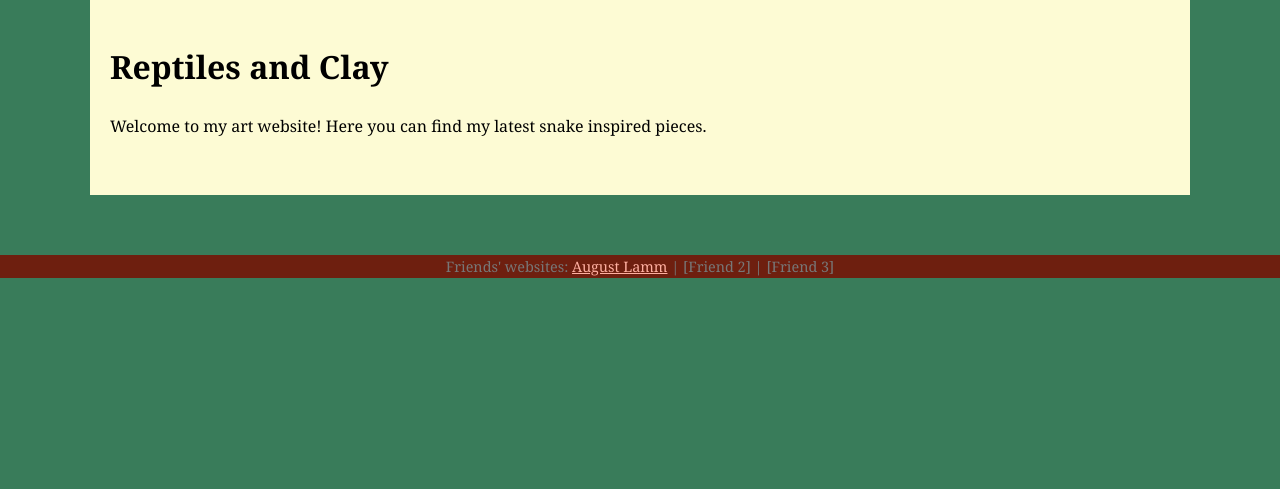
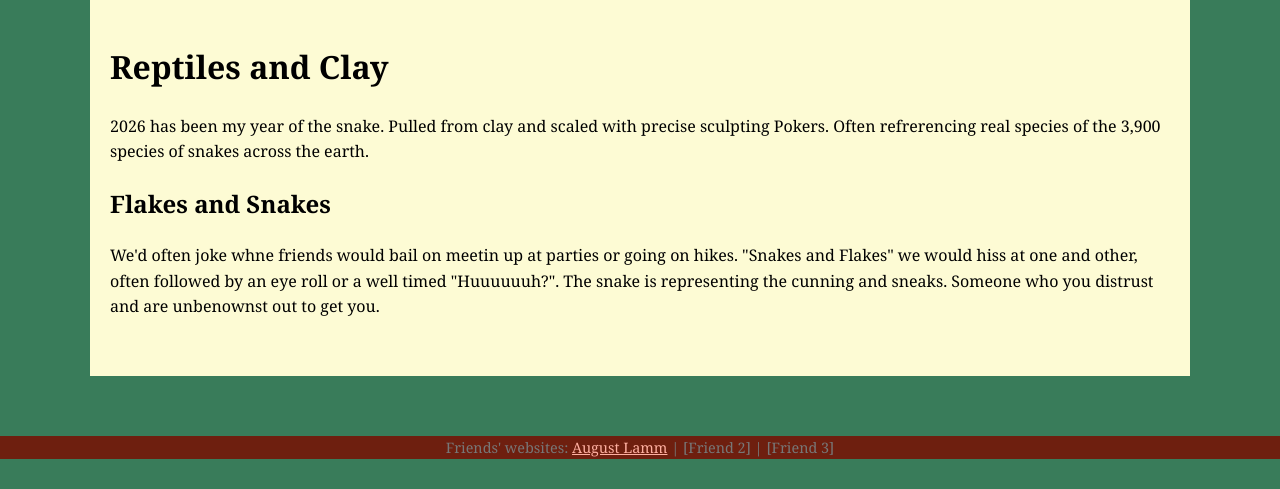
Before and after one commit to Harrisonwojtas/Website, a Jekyll site: the page built from snakes.html, in a window 1280 px wide. Shown: the part 981-1470 px from the top of the page. Built offline with Jekyll 4.4.1, drawn with Linux system fonts in a browser that asks for light colours; before the commit the page ends 1289 px from its top, so only the background shows below that.

Commit message:
Snake Text

```diff
--- a/snakes.html
+++ b/snakes.html
@@ -59,6 +59,15 @@ extra_css: |
 ---
 <h1>Reptiles and Clay</h1>
 <p>
-  Welcome to my art website! Here you can find my latest snake inspired pieces.
+  2026 has been my year of the snake. Pulled from clay and scaled with precise sculpting Pokers.
+  Often refrerencing real species of the 3,900 species of snakes across the earth.
+</p>
+
+<h2>Flakes and Snakes</h2>
+
+<p>
+    We'd often joke whne friends would bail on meetin up at parties or going on hikes. "Snakes and Flakes" we would
+    hiss at one and other, often followed by an eye roll or a well timed "Huuuuuuh?". The snake is representing the cunning and
+    sneaks. Someone who you distrust and are unbenownst out to get you.
 
 </p>
```
